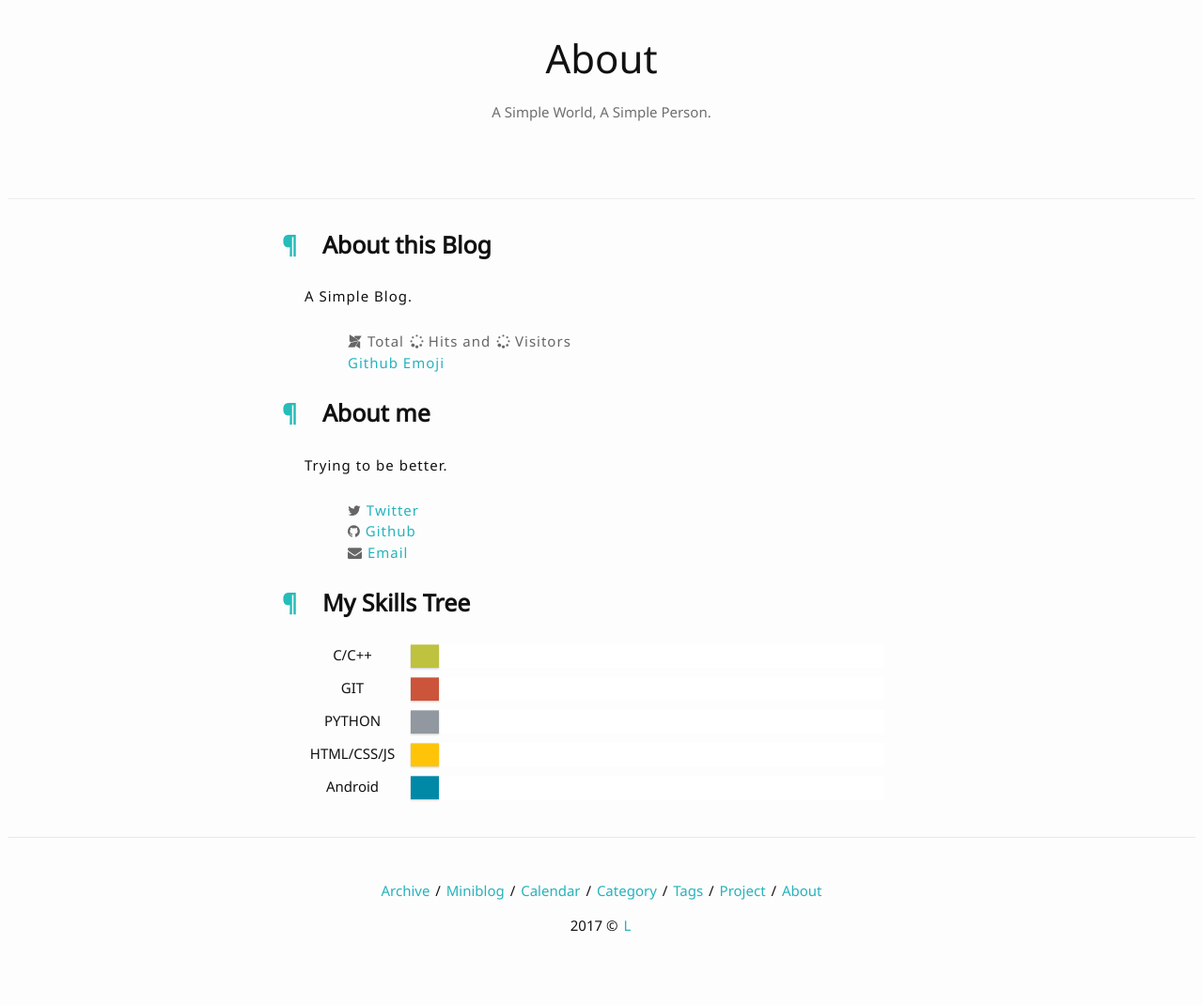
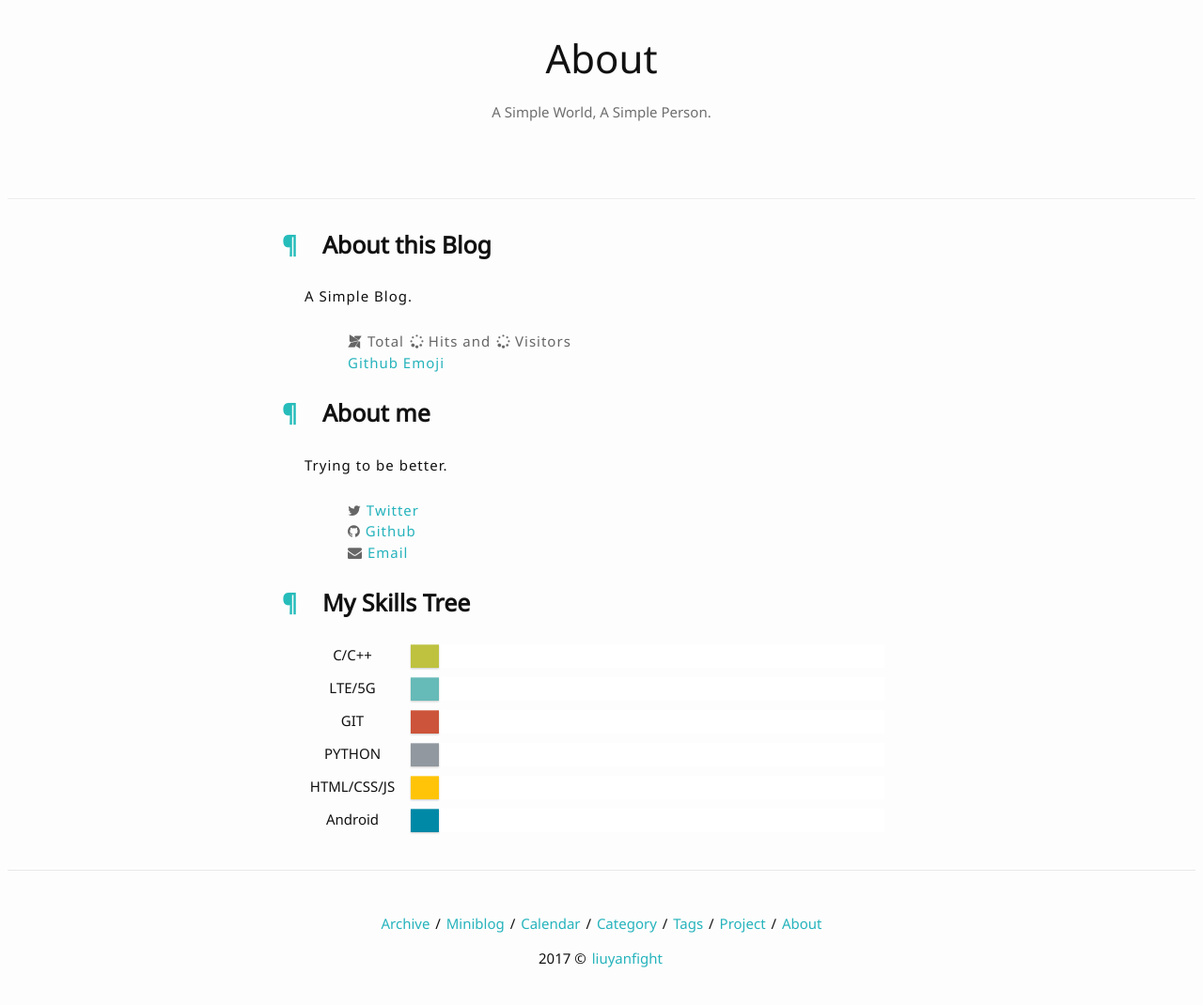
Before and after one commit to liuyanfight/liuyanfight.github.io, a Jekyll site: the page built from about.html, in a window 1280 px wide. Shown: the whole page at 94% size. Built offline with Jekyll 4.4.1, drawn with Linux system fonts in a browser that asks for light colours; nearby versions of some CDN libraries; comment, search, counter and statistics services are not loaded; before the commit the page ends 1035 px from its top, so only the background shows below that.

Commit message:
uodate calendar

```diff
--- a/_config.yml
+++ b/_config.yml
@@ -1,6 +1,6 @@
 # Site settings
 title: 坚持就是胜利
-name: L # your name
+name: liuyanfight # your name
 email: liuyanfight@foxmail.com # your email address
 description: This is your life and it's ending one minute at a time. # this means to ignore newlines until "baseurl:"
 baseurl: "" # the subpath of your site, e.g. /blog
--- a/_includes/skillstree.html
+++ b/_includes/skillstree.html
@@ -6,7 +6,15 @@
             C/C++
         </div>
         <div class="progress">
-            <span class="green" style="width: 1%;"></span>
+            <span class="green" style="width: 2%;"></span>
+        </div>
+    </div>
+    <div class = "item">
+        <div class = "describe">
+            LTE/5G
+        </div>
+        <div class="progress">
+            <span class="blue" style="width: 2%;"></span>
         </div>
     </div>
     <div class = "item">
@@ -34,7 +42,7 @@
             <span class="yellow" style="width: 1%;"></span>
         </div>
     </div>
-        <div class = "item">
+    <div class = "item">
         <div class = "describe">
             Android
         </div>
@@ -42,12 +50,4 @@
             <span class = "darkblue" style="width: 1%;"></span>
         </div>
     </div>
-    <!--     <div class = "item">
-        <div class = "describe">
-            PHOTOSHOP
-        </div>
-        <div class="progress">
-            <span class="blue" style="width: 82%;"></span>
-        </div>
-    </div> -->
 </section>
--- a/calendar.html
+++ b/calendar.html
@@ -39,4 +39,5 @@ document.close();
   progess.style.width =parseInt(ratio)*5;
 </script>
 
-<img src="/img/calendar.jpg" width="100%" height="100%" />
+<img src="/img/calendar.jpg"     max-width: 1920px;
+    max-height: 1440px; width="1920" height="1440" />
```
Also changed, not shown: _posts/2017-08-10-Cpp-confuse-concept.md (line endings or trailing spaces), img/calendar.jpg, img/calendar1.jpg (added).
